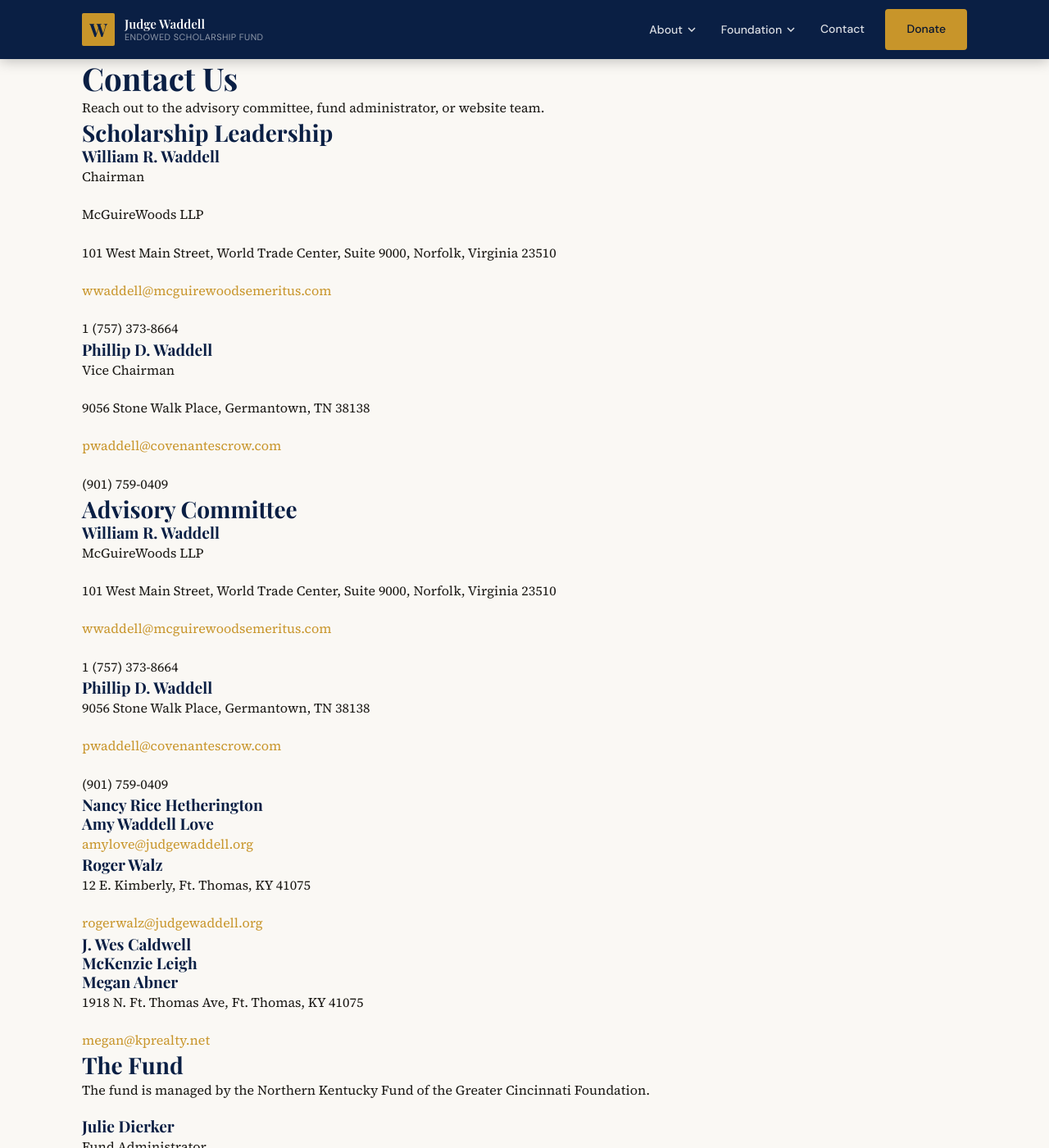
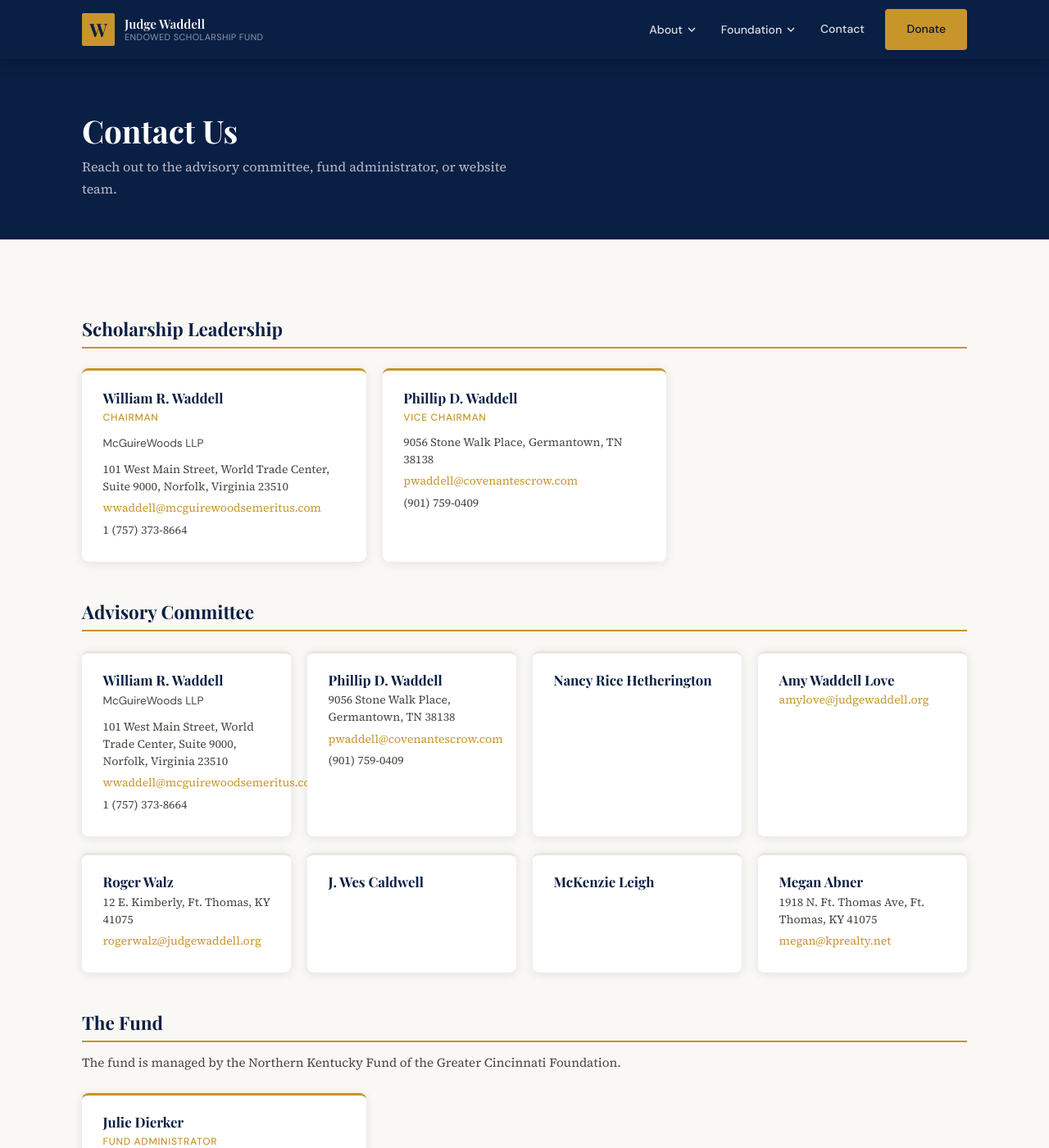
Before and after one commit to alwad/judgewaddellv3, a Jekyll site: the page built from pages/contact.html, in a window 1280 px wide and 1400 px high. Shown: the whole window at 82% size. Built offline with Jekyll 4.4.1, drawn with Linux system fonts in a browser that asks for light colours; some web fonts are replaced.

Commit message:
Update main.css

```diff
--- a/assets/css/main.css
+++ b/assets/css/main.css
@@ -792,3 +792,83 @@ blockquote {
   .site-footer__bottom { flex-direction: column; gap: .75rem; text-align: center; }
   .scholars-grid { grid-template-columns: 1fr; }
 }
+
+
+/* ============================================
+   PAGE — CONTACT / PEOPLE
+   ============================================ */
+.page-hero {
+  background: var(--navy);
+  color: var(--white);
+  padding: 4rem 0 3rem;
+  margin-bottom: 3rem;
+}
+.page-hero h1 { color: var(--white); margin-bottom: .5rem; }
+.page-hero p { color: rgba(255,255,255,.7); max-width: 540px; }
+
+.contact-section { padding: 3rem 0 5rem; }
+
+.section-heading {
+  font-family: var(--font-display);
+  font-size: clamp(1.1rem, 2vw, 1.4rem);
+  color: var(--navy);
+  border-bottom: 2px solid var(--gold);
+  padding-bottom: .5rem;
+  margin: 3rem 0 1.5rem;
+}
+.contact-section .section-heading:first-child { margin-top: 0; }
+
+.section-intro {
+  color: var(--gray-700);
+  font-size: .95rem;
+  margin-bottom: 1.5rem;
+  margin-top: -.75rem;
+}
+
+.people-grid {
+  display: grid;
+  grid-template-columns: repeat(auto-fill, minmax(240px, 1fr));
+  gap: 1.25rem;
+}
+.people-grid--narrow {
+  grid-template-columns: repeat(auto-fill, minmax(280px, 1fr));
+}
+
+.person-card {
+  background: var(--white);
+  border-radius: var(--radius-lg);
+  padding: 1.4rem 1.6rem;
+  box-shadow: var(--shadow);
+  border-top: 3px solid var(--gray-200);
+}
+.person-card--featured {
+  border-top-color: var(--gold);
+}
+.person-card h3 {
+  font-size: 1.05rem;
+  color: var(--navy);
+  margin-bottom: .25rem;
+}
+.person-card .person-title {
+  font-family: var(--font-ui);
+  font-size: .75rem;
+  font-weight: 500;
+  letter-spacing: .06em;
+  text-transform: uppercase;
+  color: var(--gold);
+  margin-bottom: .6rem;
+}
+.person-card .org {
+  font-family: var(--font-ui);
+  font-size: .85rem;
+  color: var(--gray-700);
+  margin-bottom: .6rem;
+}
+.person-card .detail {
+  font-size: .875rem;
+  color: var(--gray-700);
+  line-height: 1.5;
+  margin-bottom: .35rem;
+}
+.person-card .detail a { color: var(--gold); }
+.person-card .detail a:hover { color: var(--gold-light); }
```
